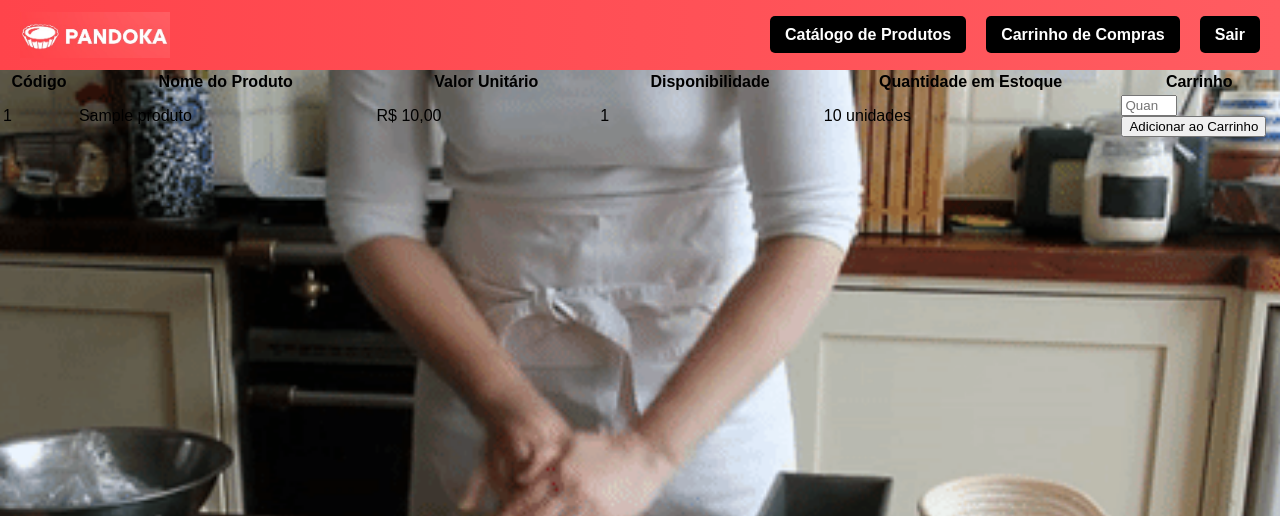
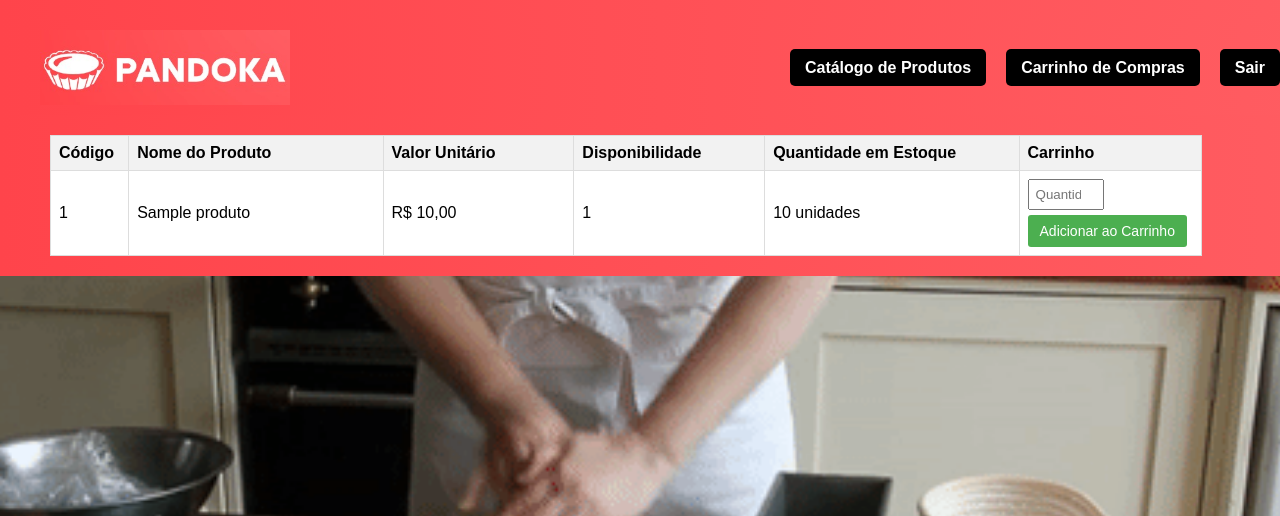
Before and after one commit to Tagliassi/Pandoka, a PHP site: page /catalogo_produtos.php in a window 1280 px wide. Shown: the top 516 px of the page. Run offline with PHP 8.4, Linux system fonts and the light colour scheme; the visitor is signed in with stand-in values (Sample User, id 1); tables that the repository leaves empty hold one stand-in row (values such as "Sample post").

Commit message:
commit de css para todo o trabalho

```diff
--- a/Src/Back-End/PHP/catalogo_produtos.php
+++ b/Src/Back-End/PHP/catalogo_produtos.php
@@ -2,9 +2,86 @@
 <html>
 <head>
     <title>Panificadora Pandoka</title>
+    <style>
+           body {
+            font-family: Arial, sans-serif;
+            margin: 0;
+            padding: 0;
+            background-color: #ff444b;
+        }
+
+        .container {
+            width: 100%;
+            margin: 0 auto;
+            padding: 20px;
+            background: linear-gradient(to right, #ff444b, #ff5c61);
+        }
+
+        table.Catalogo {
+            width: 90%;
+            border-collapse: collapse;
+            margin-top: 20px;
+            margin-left: 30px;
+            background-color: white; /* Alterado para branco */
+        }
+
+        table.Catalogo th,
+        table.Catalogo td {
+            border: 1px solid #ddd;
+            padding: 8px;
+            text-align: left;
+            background-color: white; /* Alterado para branco */
+        }
+
+        table.Catalogo th {
+            background-color: #f2f2f2;
+        }
+
+        form {
+            display: inline-block;
+        }
+
+        input[type="submit"] {
+            background-color: #4caf50;
+            color: white;
+            border: none;
+            padding: 8px 12px;
+            text-align: center;
+            text-decoration: none;
+            display: inline-block;
+            font-size: 14px;
+            margin-top: 5px;
+            cursor: pointer;
+            border-radius: 3px;
+
+        }
+
+        input[type="submit"]:hover {
+            background-color: #45a049;
+        }
+
+        input[type="number"] {
+            width: 60px;
+            padding: 6px;
+        }
+
+        span.product-unavailable {
+            color: red;
+            font-style: italic;
+        }
+
+        a {
+            color: #0366d6;
+            text-decoration: none;
+        }
+
+        a:hover {
+            text-decoration: underline;
+        }
+    </style>
 </head>
 <body>
-
+<div class="container">
     <!-- Verificação do login do cliente -->
     <?php
         session_start();
@@ -93,6 +170,7 @@
         mysqli_close($conn);
 
     ?>
+    </div>
 
 </body>
 </html>
--- a/Src/Front-End/HTML/Pagina_Principal/pagina_cliente.php
+++ b/Src/Front-End/HTML/Pagina_Principal/pagina_cliente.php
@@ -23,7 +23,7 @@
         }
 
         nav img {
-            width: 150px;
+            width: 250px;
             height: auto;
         }
 
@@ -62,7 +62,7 @@
 <body>
 
 <nav>
-    <img src="../../../Front-End/IMGS/logo_pandoka.jpeg" alt="Logo da Panificadora Pandoka">
+    <img src="../../IMGS/logo_pandoka.jpeg" alt="Logo da Panificadora Pandoka">
     <ul>
         <li><a href="../../../Back-End/PHP/catalogo_produtos.php">Catálogo de Produtos</a></li>
         <li><a href="../../../Back-End/PHP/carrinho_compras.php">Carrinho de Compras</a></li>
```
Also changed, not shown: Src/Back-End/PHP/carrinho_compras.php (+28 -3 lines), Src/IMGS/Delete.png (renamed from Src/Front-End/IMGS/Delete.png), Src/IMGS/Edit.png (renamed from Src/Front-End/IMGS/Edit.png), Src/IMGS/gif.gif (renamed from Src/Front-End/IMGS/gif.gif), Src/IMGS/logo_pandoka.jpeg (renamed from Src/Front-End/IMGS/logo_pandoka.jpeg).
